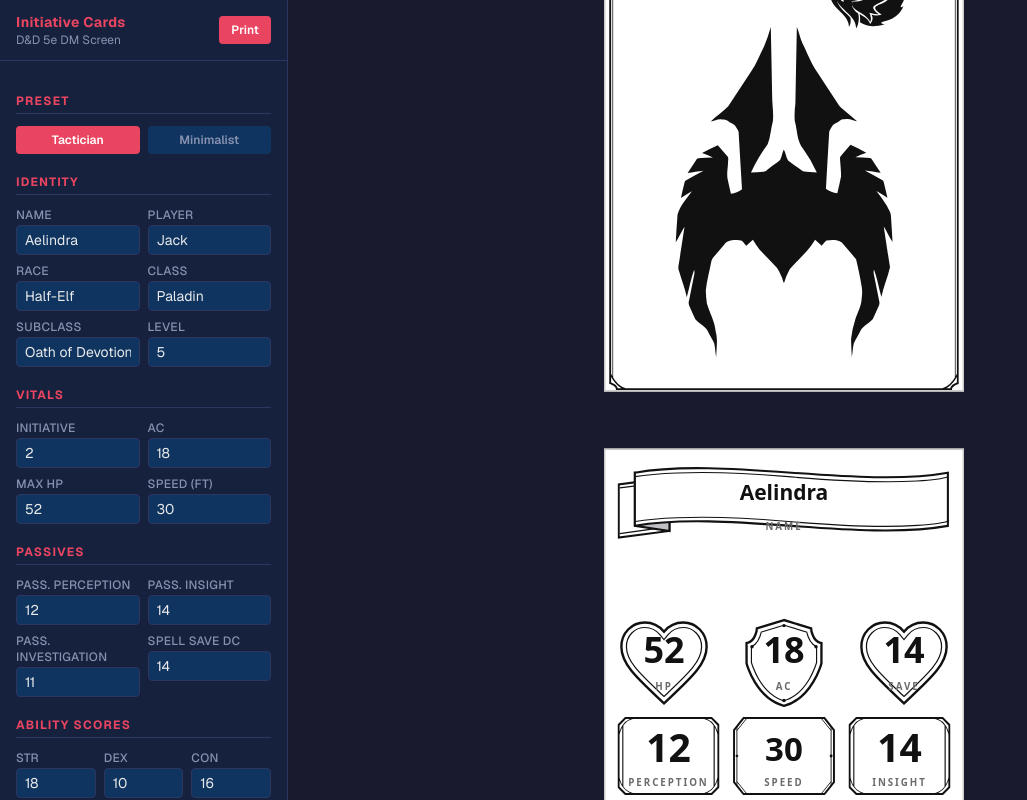
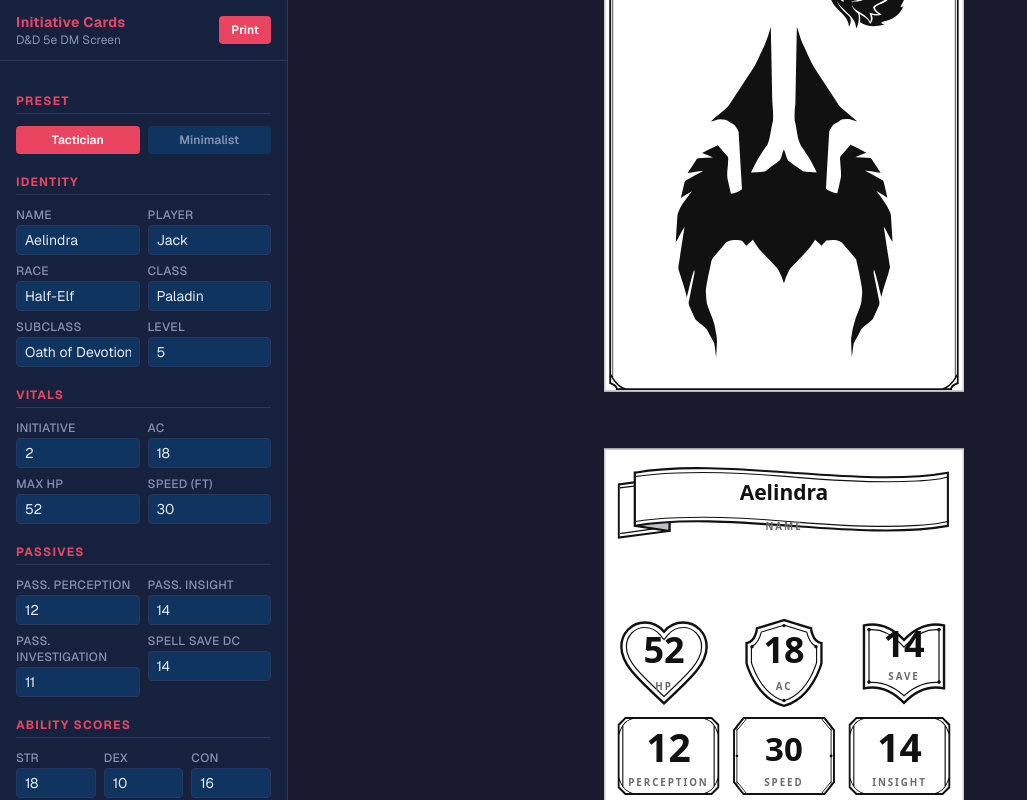
Before and after one commit to Jackclarke95/initiative-card-generator, a Next.js app: page / in a window 1280 px wide. Shown: the whole page, without its empty margins (0-1027 px from the left). Built offline with nearby package versions, Linux system fonts and the light colour scheme.

Commit message:
Add spell save icon

```diff
--- a/components/CardFrames.tsx
+++ b/components/CardFrames.tsx
@@ -10,7 +10,7 @@
 import Image from "next/image";
 import { stretchPath } from "@/components/svgNineSlice";
 import { FrameText, INK, LABEL_GREY } from "@/components/FrameText";
-import { RivetedFrame } from "@/components/RivetedFrame";
+import { IconFrame } from "@/components/IconFrame";
 
 interface FrameProps {
   width: number;
@@ -338,10 +338,10 @@ export function SpellHead({
   );
 }
 
-// ── Shield (AC) — RivetedFrame rebuild of the official AC.svg ─────────
+// ── Shield (AC) — IconFrame rebuild of the official AC.svg ─────────
 // Single silhouette traced from the original asset's outermost contour
 // on its 48 × 55.08 canvas; the banded borders and studs the original
-// baked into nested contours now come from the RivetedFrame construction.
+// baked into nested contours now come from the IconFrame construction.
 const SHIELD_SHAPE =
   "M24,0L6.62,5.32C6.62,5.4,5.91,13.5,0.62,14.57L0,14.7V27.61C0.08,28,5.86,50.24,24,55C42.14,50.24,47.92,28,48,27.61V14.7L47.38,14.57C42.09,13.5,41.38,5.4,41.38,5.32Z";
 
@@ -362,7 +362,7 @@ export function Shield({
   label,
 }: FrameProps & { value?: React.ReactNode; label?: string }) {
   return (
-    <RivetedFrame
+    <IconFrame
       width={width}
       height={height}
       path={SHIELD_SHAPE}
@@ -375,7 +375,7 @@ export function Shield({
 }
 
 // ── Heart (Max HP) — companion piece to the AC shield ─────────────────
-// A RivetedFrame (see RivetedFrame.tsx): silhouette drawn 1.2× wider
+// A IconFrame (see IconFrame.tsx): silhouette drawn 1.2× wider
 // than the AC shield's 48-unit canvas (x-coords scaled about the
 // centreline), on a 57.6 × 55.08 viewBox.
 const HEART_SHAPE =
@@ -389,7 +389,7 @@ export function Heart({
   label,
 }: FrameProps & { value?: React.ReactNode; label?: string }) {
   return (
-    <RivetedFrame
+    <IconFrame
       width={width}
       height={height}
       path={HEART_SHAPE}
@@ -400,12 +400,21 @@ export function Heart({
   );
 }
 
-// ── Save box — starts as a duplicate of the heart above ───────────────
-// Independent copy used by the Spell Save slot so it can be reworked
-// into its own design without affecting the heart.
+// ── Save box — an open book ────────────────────────────────────────────
+// Two page spreads meeting at a spine dip top-centre and bottom-centre;
+// both page edges bow upward, the bottom edge parallel to the top.
+// Drawn on the same 57.6 × 55.08 canvas as the heart.
 
 const SAVE_SHAPE =
-  "M28.8,8.1C25.92,4.6,21.48,2.4,16.92,2.4C8.76,2.4,2.4,9,2.4,17.4C2.4,27.7,11.28,36.1,24.84,48.8L28.8,52.5L32.76,48.8C46.32,36.1,55.2,27.7,55.2,17.4C55.2,9,48.84,2.4,40.68,2.4C36.12,2.4,31.68,4.6,28.8,8.1Z";
+  "M28.8,13.2C21.6,5.7,12.8,2.4,4,4.2L4,43.2C12.8,41.4,21.6,44.7,28.8,52.2C36,44.7,44.8,41.4,53.6,43.2L53.6,4.2C44.8,2.4,36,5.7,28.8,13.2Z";
+
+// Centre-relative rivet positions: the four outer page corners.
+const SAVE_RIVETS = [
+  { x: -21.7, y: -20.8 },
+  { x: 21.7, y: -20.8 },
+  { x: 21.7, y: 11.8 },
+  { x: -21.7, y: 11.8 },
+];
 
 /** Save-DC stat frame with value + label, e.g. "14" over "Save". */
 export function SaveBox({
@@ -415,13 +424,15 @@ export function SaveBox({
   label,
 }: FrameProps & { value?: React.ReactNode; label?: string }) {
   return (
-    <RivetedFrame
+    <IconFrame
       width={width}
       height={height}
       path={SAVE_SHAPE}
       viewBox="0 0 57.6 55.08"
+      rivets={SAVE_RIVETS}
       value={value}
       label={label}
+      bottomInset={height * 0.27}
     />
   );
 }
--- a/components/RivetedFrame.tsx
+++ b/components/IconFrame.tsx
@@ -1,4 +1,4 @@
-// Riveted frame — a complete stat display built from a single shape.
+// Icon frame — a complete stat display built from a single shape.
 // Generic construction matching the AC shield's anatomy, from any closed
 // path: the silhouette is filled white, then — clipped to its interior
 // so nothing leaks outside — a fat black stroke is laid down and a
@@ -9,13 +9,13 @@
 // given relative to the centre of the frame (+x right, +y down). The
 // value and label render over the frame:
 //
-//   <RivetedFrame w={62} h={60} path={SHAPE} viewBox="0 0 57.6 55.08"
-//                 rivets={[{ x: 0, y: -14.5 }]} value={15} label="AC" />
-
+//   <IconFrame w={62} h={60} path={SHAPE} viewBox="0 0 57.6 55.08"
+//               rivets={[{ x: 0, y: -14.5 }]} value={15} label="AC" />
+1
 import { useId } from "react";
 import { FrameText, INK } from "@/components/FrameText";
 
-interface RivetedFrameProps {
+interface IconFrameProps {
   width: number;
   height: number;
   /** The frame's silhouette as an SVG path (a single closed subpath). */
@@ -40,7 +40,7 @@ interface RivetedFrameProps {
   maxValueSize?: number;
 }
 
-export function RivetedFrame({
+export function IconFrame({
   width,
   height,
   path,
@@ -54,7 +54,7 @@ export function RivetedFrame({
   label,
   bottomInset,
   maxValueSize = 24,
-}: RivetedFrameProps) {
+}: IconFrameProps) {
   const clipId = useId();
   const [minX, minY, vbW, vbH] = viewBox.split(/[\s,]+/).map(Number);
   const centreX = minX + vbW / 2;
```
